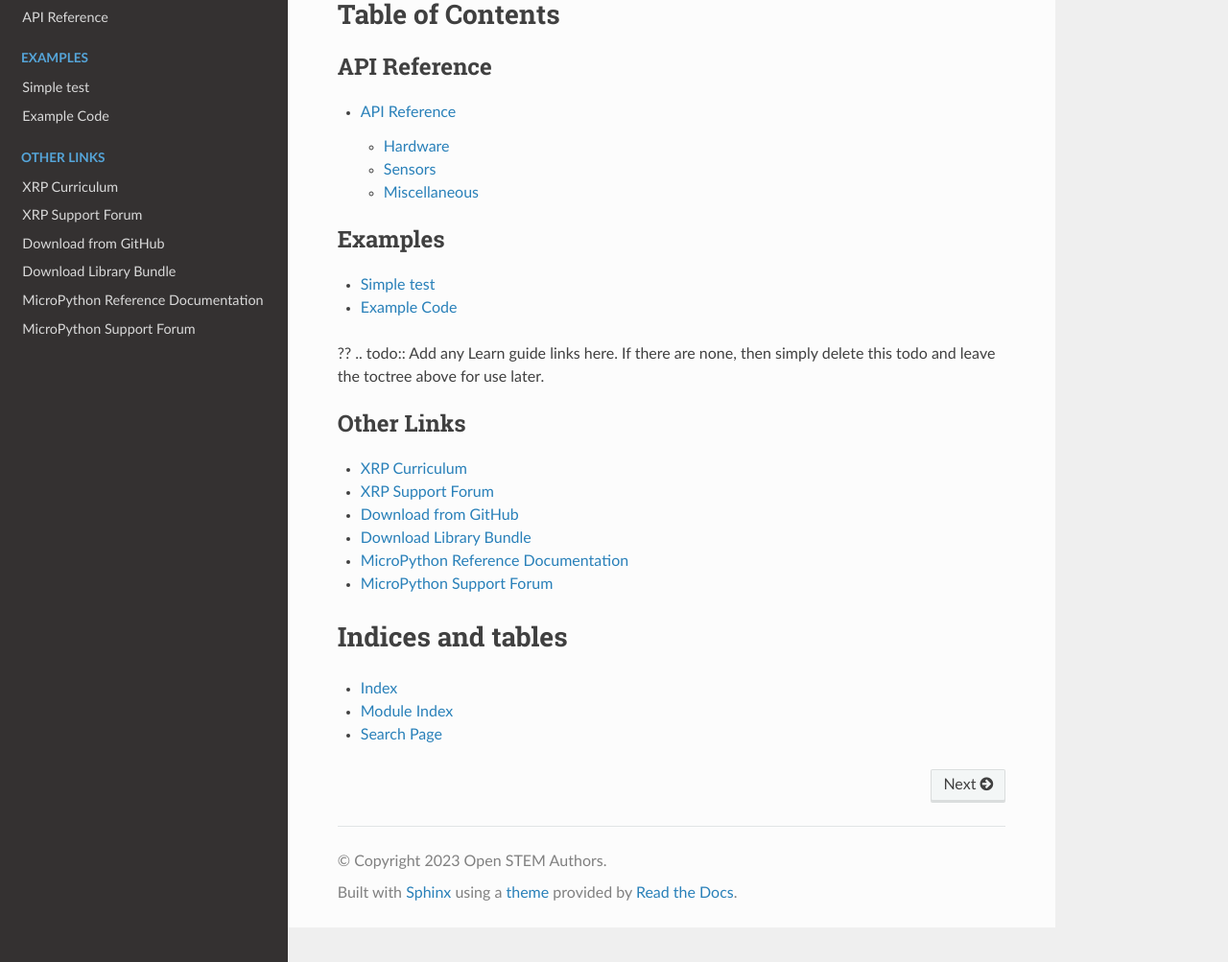
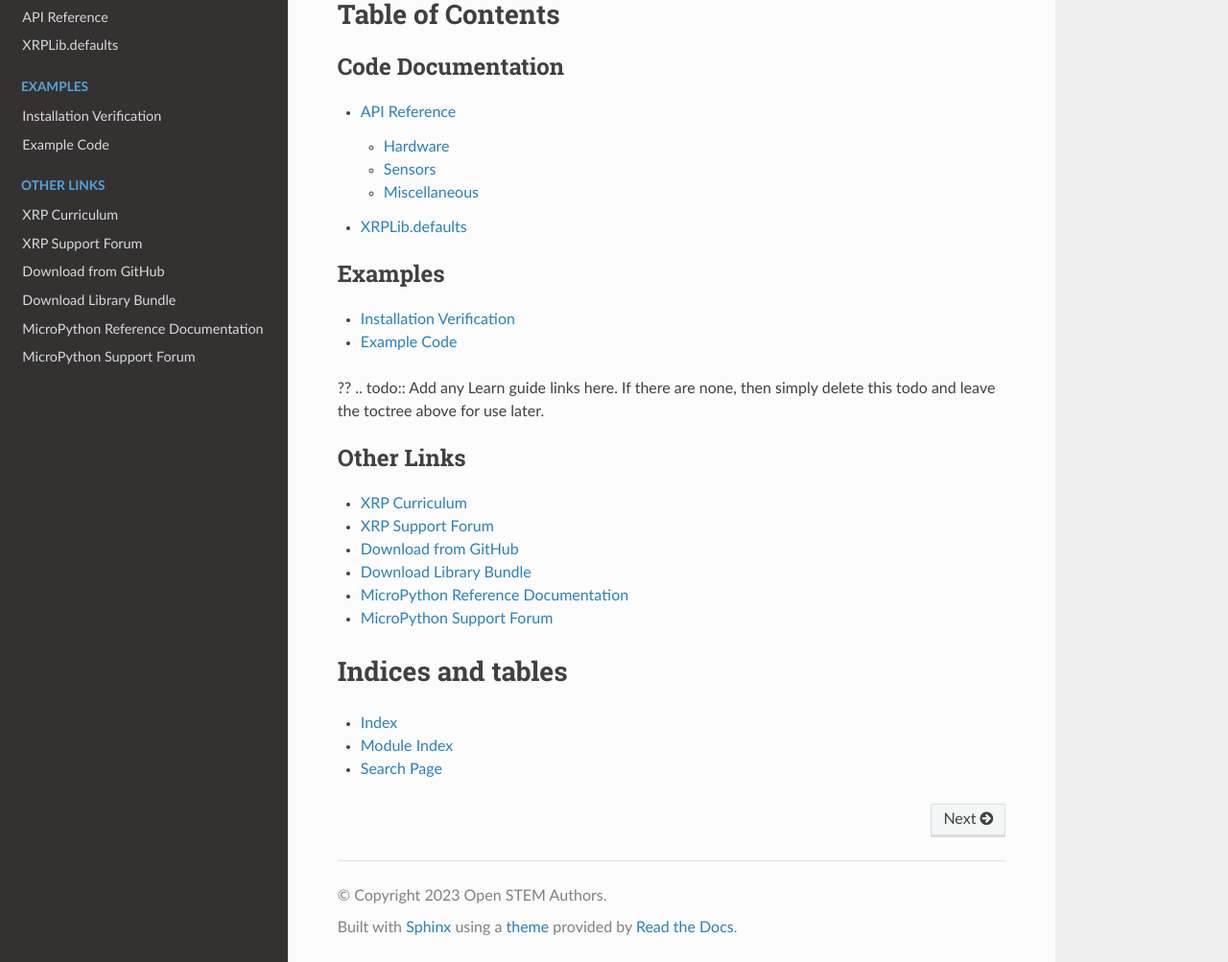
Before and after one commit to Open-STEM/XRP_MicroPython, a Sphinx documentation site: the page built from docs/index.rst, in a window 1280 px wide and 1206 px high, cut to the strip 203-1206 px from the top of the window. Shown: the whole strip at 96% size. Built offline with Sphinx 7.4.7 and the Read the Docs theme 2.0.0, drawn with Linux system fonts in a browser that asks for light colours; some of the changed lines change nothing that is shown.

Commit message:
Added defaults.rst

```diff
--- /dev/null
+++ b/docs/defaults.rst
@@ -0,0 +1,26 @@
+XRPLib.defaults
+---------------
+
+In addition to you being able to construct any of the classes in XRPLib by
+themselves, you are also able to import all of the default objects needed for
+normal robot operations, using just one line.
+
+By running ``from XRPLib.defaults import *``, you import all of the
+pre-constructed objects, as specified and named below:
+
+.. literalinclude:: ../XRPLib/defaults.py
+    :caption: ../XRPLib/defaults.py
+    :linenos:
+
+We use this import in most of the curriculum and example programs,
+which is why you will often see the DifferentialDrive class refered to as
+just "drivetrain".
+
+Here's an example of that from ``drive_examples.py``:
+
+>>> from XRPLib.defaults import *
+>>> # Follow the perimeter of a square with variable sidelength
+>>> def square(sidelength):
+>>> for sides in range(4):
+>>>        drivetrain.straight(sidelength, 80)
+>>>        drivetrain.turn(90)``
--- a/docs/index.rst
+++ b/docs/index.rst
@@ -11,10 +11,11 @@
     self
 
 .. toctree::
-    :caption: API Reference
+    :caption: Code Documentation
     :maxdepth: 3
 
     api
+    defaults
 
 .. toctree::
     :caption: Examples
--- a/docs/installation_check.rst
+++ b/docs/installation_check.rst
@@ -1,5 +1,5 @@
-Simple test
-------------
+Installation Verification
+-------------------------
 
 Ensure your device works with this simple test.
 
```
Also changed, not shown: 1 other file.
